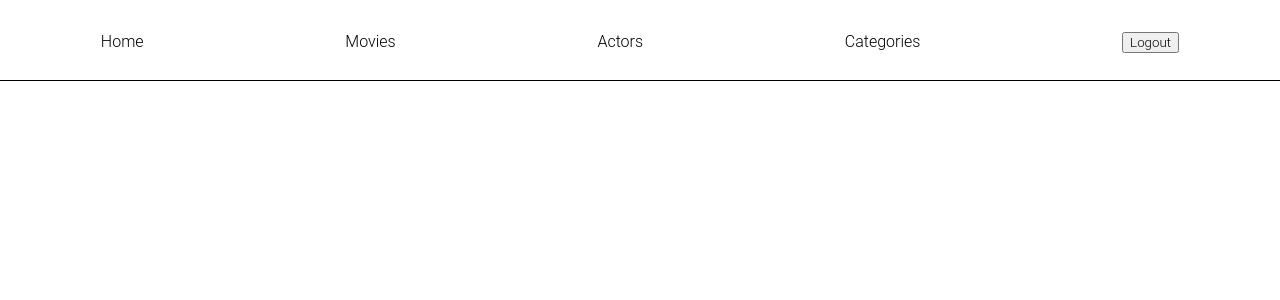
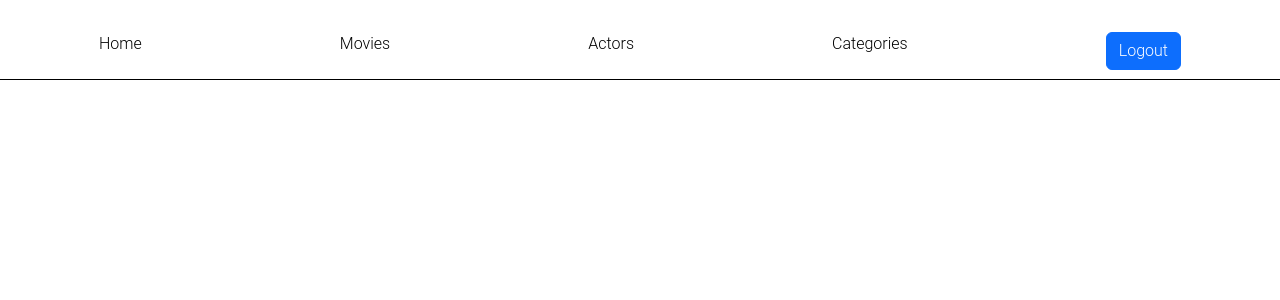
Before and after one commit to SamChrp/movies-app, a Vue app: page / in a window 1280 px wide. Shown: the top 300 px of the page. Built offline with nearby package versions, Linux system fonts and the light colour scheme.

Commit message:
finish install bootstrap

```diff
--- a/src/components/navBar.vue
+++ b/src/components/navBar.vue
@@ -14,7 +14,7 @@ function logout() {
       <router-link to="/movies" class="nav-link">Movies</router-link>
       <router-link to="/actors" class="nav-link">Actors</router-link>
       <router-link to="/categories" class="nav-link">Categories</router-link>
-      <button @click="logout">Logout</button>
+      <button class="btn btn-primary" @click="logout">Logout</button>
     </div>
   </div>
 </template>
--- a/src/main.js
+++ b/src/main.js
@@ -1,4 +1,6 @@
 import './assets/main.css'
+import 'bootstrap/dist/css/bootstrap.css'
+import 'bootstrap-vue/dist/bootstrap-vue.css'
 
 import { createApp } from 'vue'
 import App from './App.vue'
```
